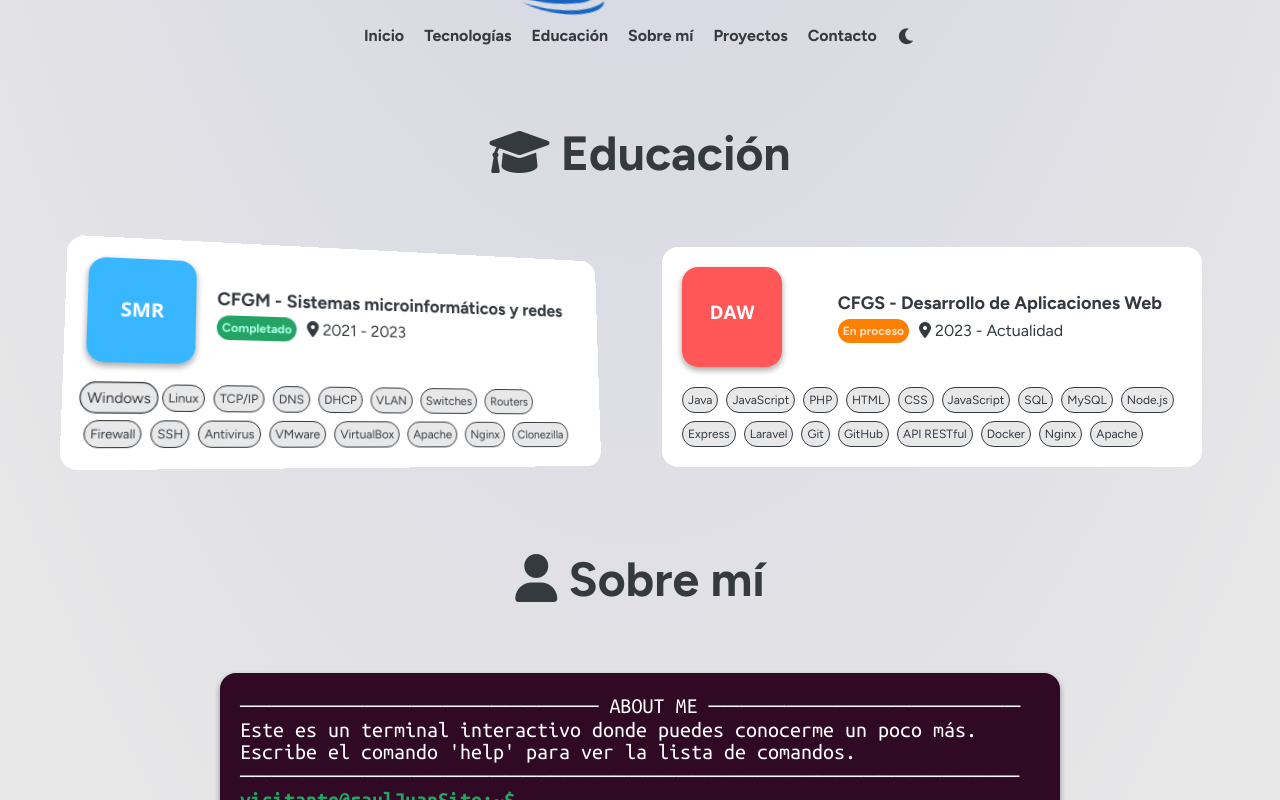
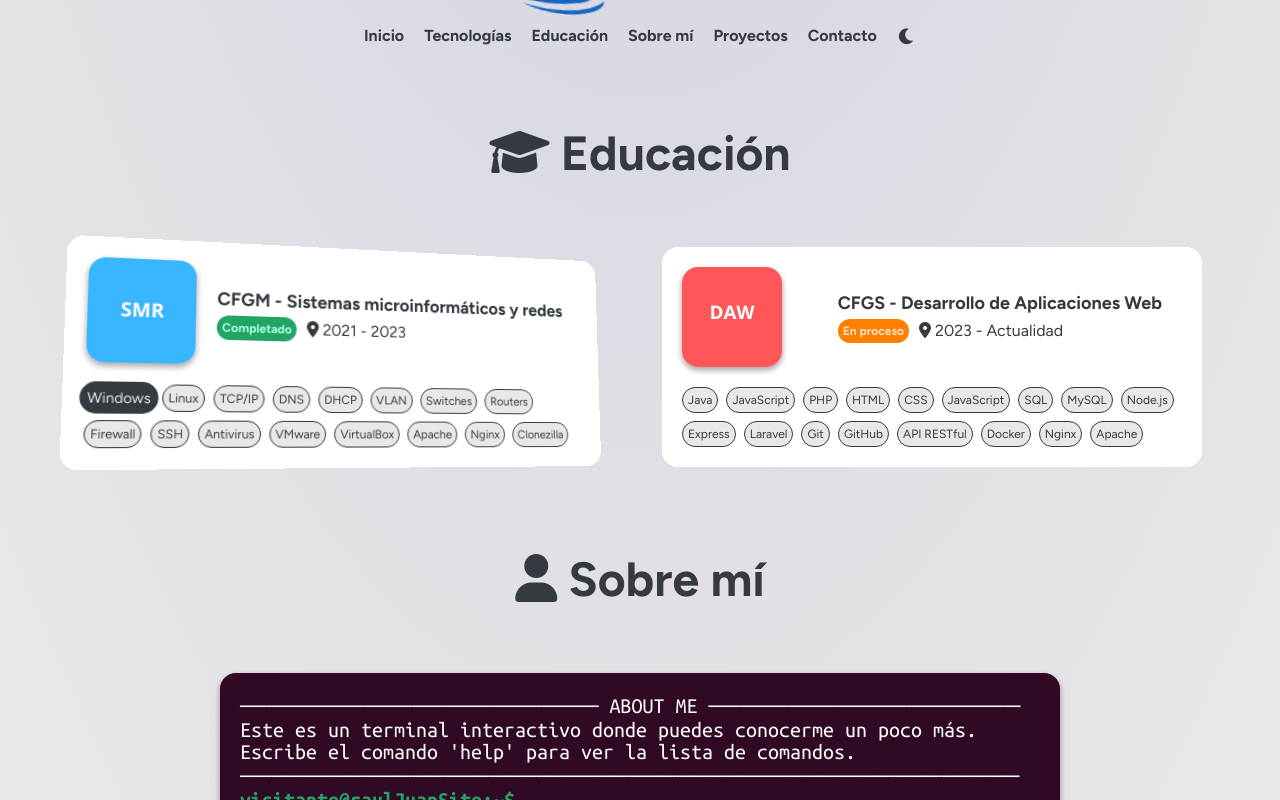
Before and after one commit to SrLopus/Portfolio, a React (Vite) app: page / in a window 1280 px wide. In both pictures the pointer is over the element "Windows". Shown: the part 1061-1861 px from the top of the page. Built offline with nearby package versions, Linux system fonts and the light colour scheme.

Commit message:
Agrega efectos de hover a las etiquetas en style.css para mejorar la interactividad visual.

```diff
--- a/src/styles/style.css
+++ b/src/styles/style.css
@@ -88,6 +88,8 @@ html {
 }
 
 .etiqueta:hover{
+    background-color: var(--color-texto1);
+    color: var(--color-fondo) ;
     scale: 1.15;
     animation: popMini 0.3s linear;
 }
```
